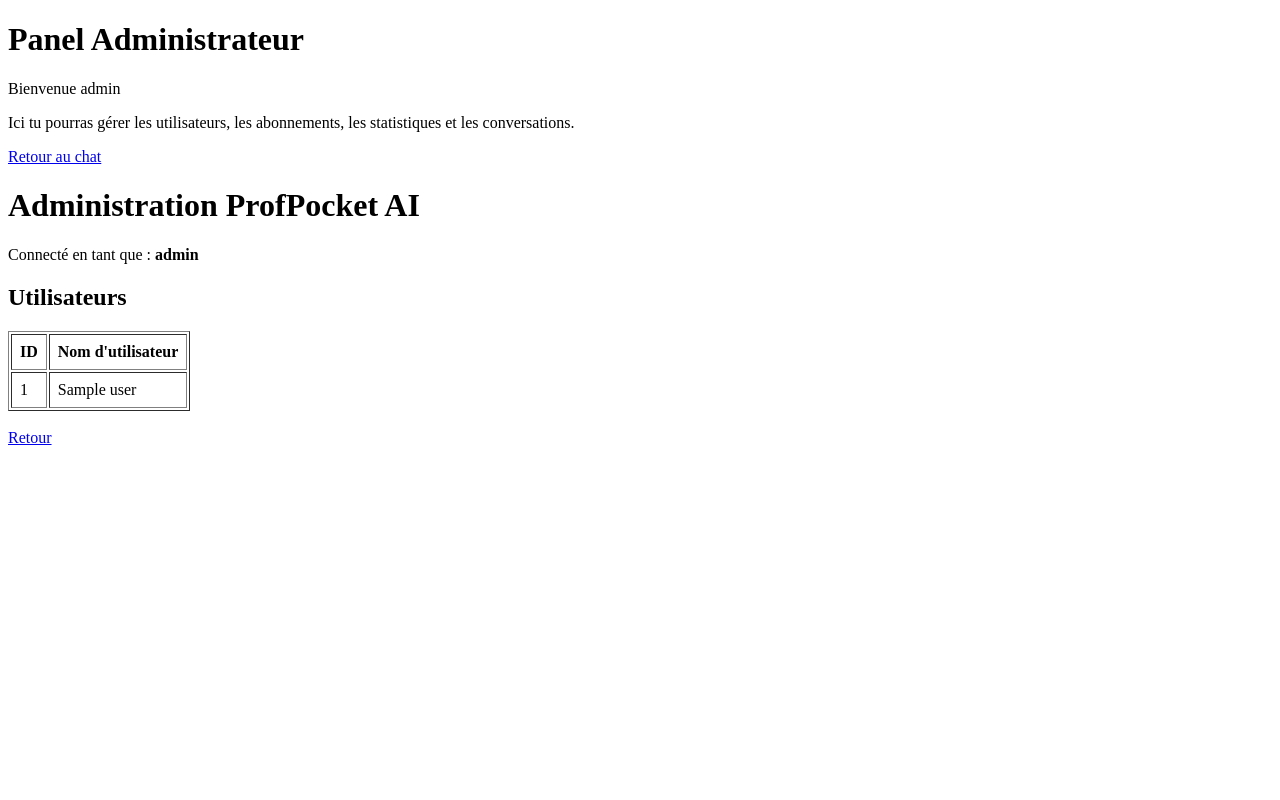
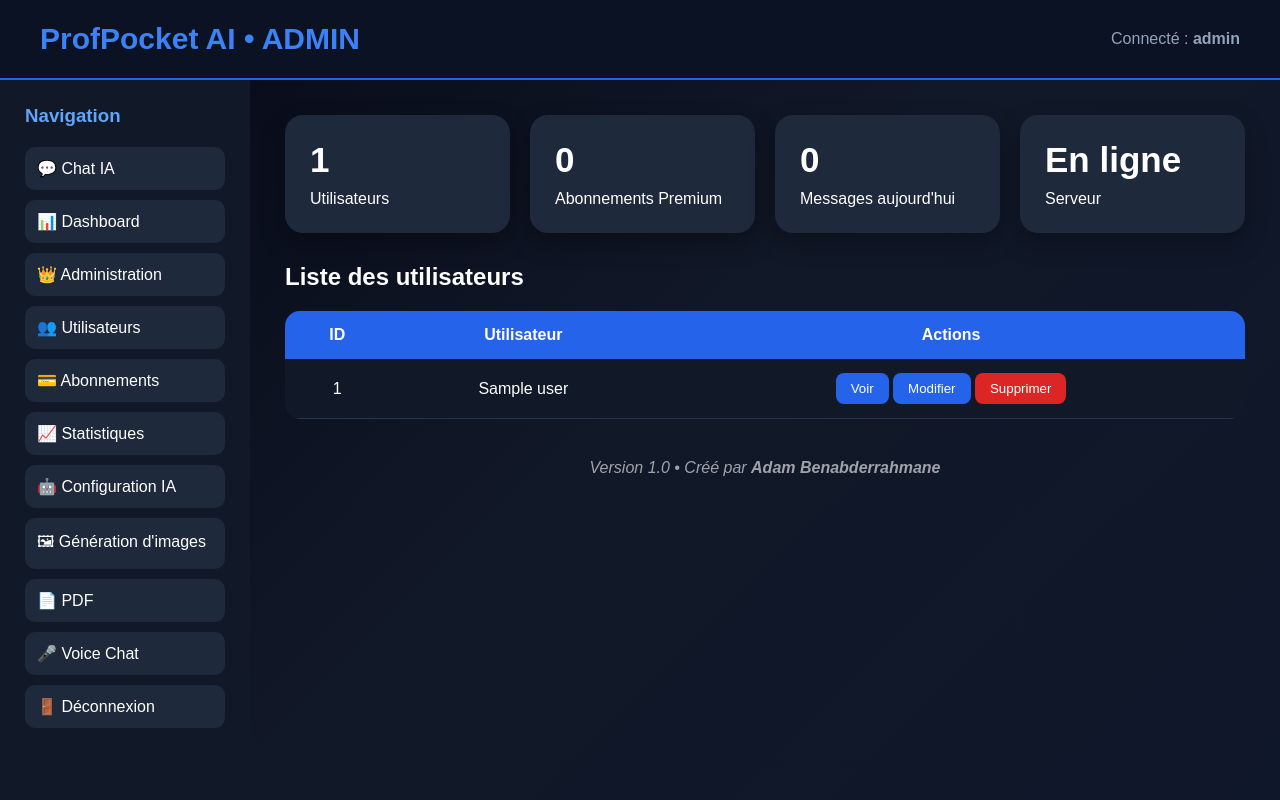
Before and after one commit to Laoso131/Profpocket, a Flask app: template templates/admin.html in a window 1280 px wide. Run offline with Flask 3, Linux system fonts and the light colour scheme; the visitor is signed in with stand-in values (Sample User, id 1); tables that the repository leaves empty hold one stand-in row (values such as "Sample post"); the template is opened without the code that fills it: most values are stand-ins (such as "Sample title", 1, 10 or a date in 2020).

Commit message:
Update admin.html

```diff
--- a/templates/admin.html
+++ b/templates/admin.html
@@ -1,49 +1,340 @@
 <!DOCTYPE html>
-<html>
+<html lang="fr">
 <head>
-    <title>ProfPocket AI - Admin</title>
+<meta charset="UTF-8">
+<title>ProfPocket AI • Administration</title>
+
+<style>
+
+*{
+margin:0;
+padding:0;
+box-sizing:border-box;
+font-family:Arial,sans-serif;
+}
+
+body{
+
+background:linear-gradient(135deg,#050816,#111827,#0f172a);
+color:white;
+
+}
+
+header{
+
+height:80px;
+
+display:flex;
+
+align-items:center;
+
+justify-content:space-between;
+
+padding:0 40px;
+
+background:#0b1224;
+
+border-bottom:2px solid #2563eb;
+
+}
+
+.logo{
+
+font-size:30px;
+
+font-weight:bold;
+
+color:#3b82f6;
+
+}
+
+.admin{
+
+color:#94a3b8;
+
+}
+
+.container{
+
+display:grid;
+
+grid-template-columns:250px 1fr;
+
+min-height:calc(100vh - 80px);
+
+}
+
+.sidebar{
+
+background:#111827;
+
+padding:25px;
+
+}
+
+.sidebar h3{
+
+margin-bottom:20px;
+
+color:#60a5fa;
+
+}
+
+.sidebar a{
+
+display:block;
+
+padding:12px;
+
+margin-bottom:10px;
+
+background:#1e293b;
+
+border-radius:10px;
+
+text-decoration:none;
+
+color:white;
+
+transition:.2s;
+
+}
+
+.sidebar a:hover{
+
+background:#2563eb;
+
+}
+
+.content{
+
+padding:35px;
+
+}
+
+.cards{
+
+display:grid;
+
+grid-template-columns:repeat(4,1fr);
+
+gap:20px;
+
+margin-bottom:30px;
+
+}
+
+.card{
+
+background:#1e293b;
+
+padding:25px;
+
+border-radius:18px;
+
+box-shadow:0 10px 25px rgba(0,0,0,.3);
+
+}
+
+.card h2{
+
+font-size:35px;
+
+margin-bottom:10px;
+
+}
+
+table{
+
+width:100%;
+
+border-collapse:collapse;
+
+background:#111827;
+
+border-radius:15px;
+
+overflow:hidden;
+
+}
+
+th{
+
+background:#2563eb;
+
+padding:15px;
+
+}
+
+td{
+
+padding:14px;
+
+border-bottom:1px solid #26344d;
+
+text-align:center;
+
+}
+
+.btn{
+
+padding:8px 15px;
+
+border:none;
+
+border-radius:8px;
+
+cursor:pointer;
+
+background:#2563eb;
+
+color:white;
+
+}
+
+.btn-danger{
+
+background:#dc2626;
+
+}
+
+.footer{
+
+margin-top:40px;
+
+text-align:center;
+
+opacity:.6;
+
+font-style:italic;
+
+}
+
+</style>
+
 </head>
+
 <body>
 
-<h1>Panel Administrateur</h1>
+<header>
 
-<p>Bienvenue {{ session["user"] }}</p>
+<div class="logo">
 
-<p>Ici tu pourras gérer les utilisateurs, les abonnements, les statistiques et les conversations.</p>
+ProfPocket AI • ADMIN
 
-<a href="/">Retour au chat</a>
+</div>
 
-</body>
-<html>
-<head>
-    <title>Admin - ProfPocket AI</title>
-</head>
-<body>
+<div class="admin">
 
-<h1>Administration ProfPocket AI</h1>
+Connecté : <b>{{ session["user"] }}</b>
 
-<p>Connecté en tant que : <b>{{ session["user"] }}</b></p>
+</div>
 
-<h2>Utilisateurs</h2>
+</header>
 
-<table border="1" cellpadding="8">
+<div class="container">
+
+<div class="sidebar">
+
+<h3>Navigation</h3>
+
+<a href="/">💬 Chat IA</a>
+
+<a href="/dashboard">📊 Dashboard</a>
+
+<a href="/admin">👑 Administration</a>
+
+<a href="#">👥 Utilisateurs</a>
+
+<a href="#">💳 Abonnements</a>
+
+<a href="#">📈 Statistiques</a>
+
+<a href="#">🤖 Configuration IA</a>
+
+<a href="#">🖼 Génération d'images</a>
+
+<a href="#">📄 PDF</a>
+
+<a href="#">🎤 Voice Chat</a>
+
+<a href="/logout">🚪 Déconnexion</a>
+
+</div>
+
+<div class="content">
+
+<div class="cards">
+
+<div class="card">
+<h2>{{ users|length }}</h2>
+Utilisateurs
+</div>
+
+<div class="card">
+<h2>0</h2>
+Abonnements Premium
+</div>
+
+<div class="card">
+<h2>0</h2>
+Messages aujourd'hui
+</div>
+
+<div class="card">
+<h2>En ligne</h2>
+Serveur
+</div>
+
+</div>
+
+<h2 style="margin-bottom:20px;">Liste des utilisateurs</h2>
+
+<table>
+
 <tr>
-    <th>ID</th>
-    <th>Nom d'utilisateur</th>
+
+<th>ID</th>
+
+<th>Utilisateur</th>
+
+<th>Actions</th>
+
 </tr>
 
 {% for user in users %}
+
 <tr>
-    <td>{{ user[0] }}</td>
-    <td>{{ user[1] }}</td>
+
+<td>{{ user[0] }}</td>
+
+<td>{{ user[1] }}</td>
+
+<td>
+
+<button class="btn">Voir</button>
+
+<button class="btn">Modifier</button>
+
+<button class="btn btn-danger">Supprimer</button>
+
+</td>
+
 </tr>
+
 {% endfor %}
 
 </table>
 
-<br>
+<div class="footer">
 
-<a href="/">Retour</a>
+Version 1.0 • Créé par <b><i>Adam Benabderrahmane</i></b>
+
+</div>
+
+</div>
+
+</div>
 
 </body>
 </html>
```
